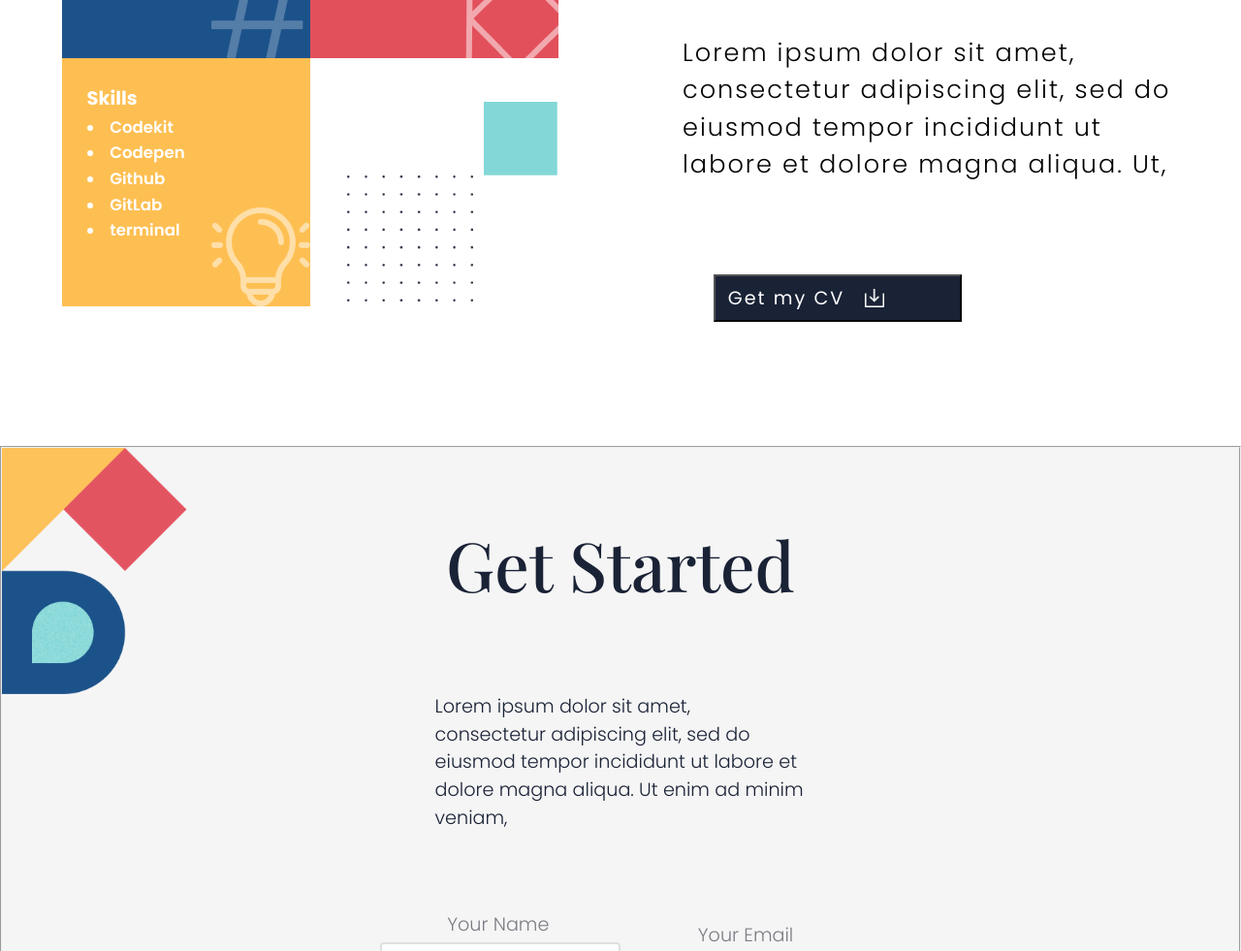
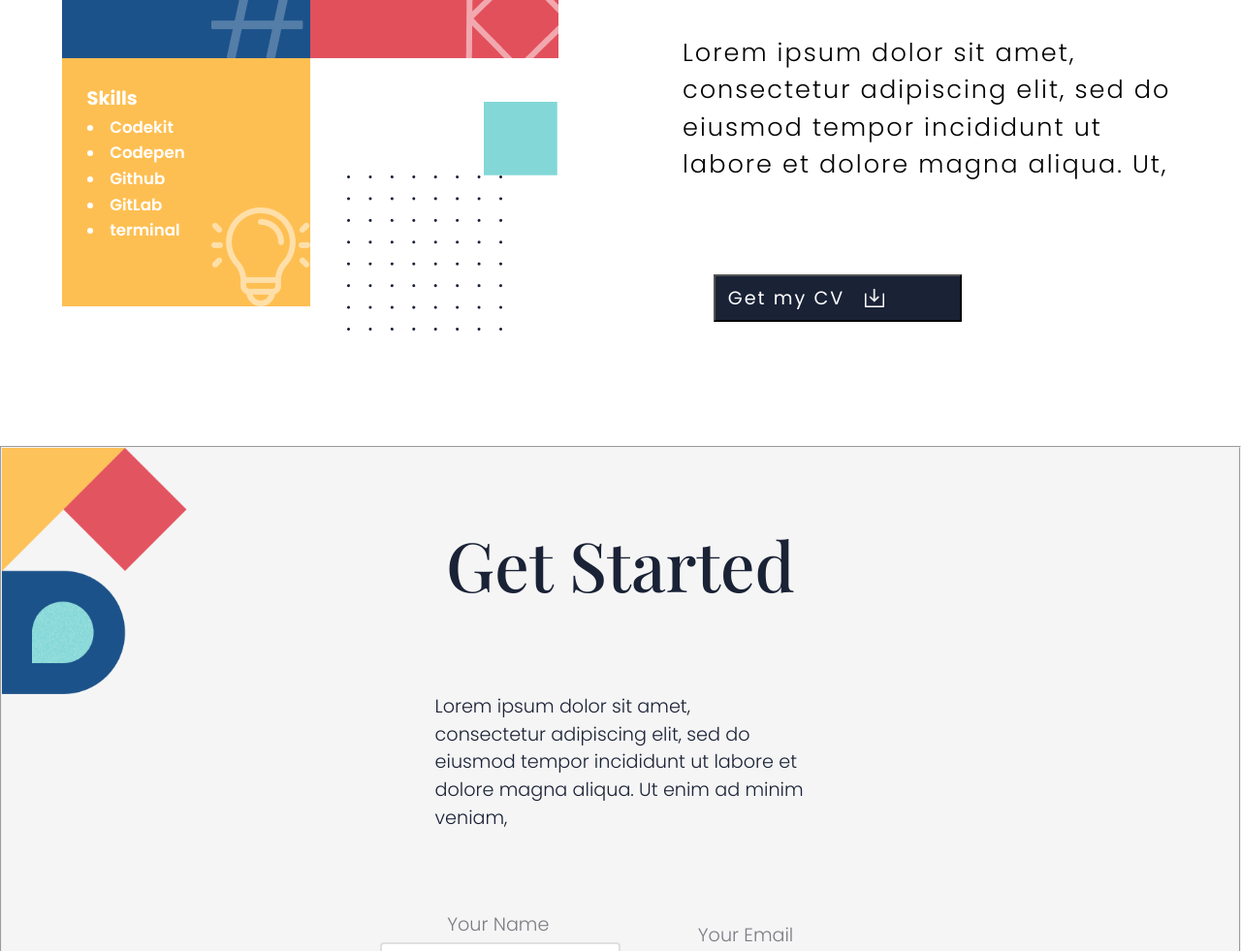
Before and after one commit to sergiogval/sergiogval.github.io, a website: page index.html in a window 1280 px wide. Shown: the part 8312-9293 px from the top of the page at 97% size. Drawn offline with nearby package versions, Linux system fonts and the light colour scheme; files whose address does not match are found by name; a web font is replaced by a local one.

Commit message:
Fix width of the dots image in about me section

```diff
--- a/index.html
+++ b/index.html
@@ -121,7 +121,7 @@
 			</li>
 			<li class="aboutcard">
 				<ul class="grid-item4">
-					<li><img src="/images/dots.png" width="130" alt="dots"></li>
+					<li><img src="/images/dots.png" width="160" alt="dots"></li>
 				</ul>
 		</ul>
 	</div>
```
